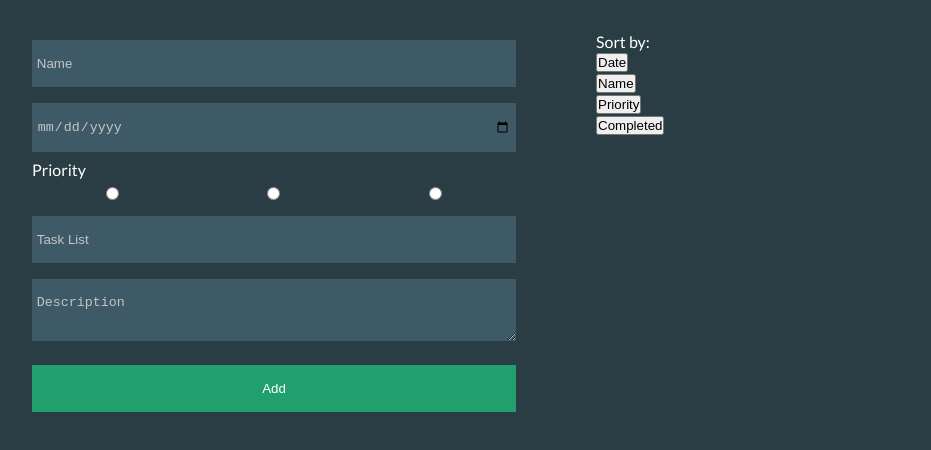
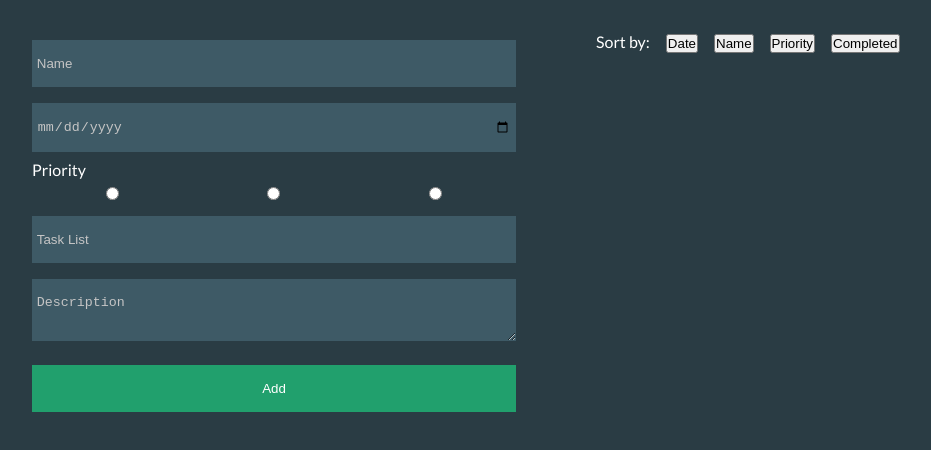
Before and after one commit to Muiqqq/Deadline-App-Frontend, a React (Create React App) app in the folder deadline-app/: page / in a window 1280 px wide. Shown: the top 450 px of the page, without its empty margins (5-936 px from the left). Built offline with nearby package versions, Linux system fonts and the light colour scheme.

Commit message:
Add quick temporary css for SortComponent.

```diff
--- a/deadline-app/src/scss/Main.scss
+++ b/deadline-app/src/scss/Main.scss
@@ -86,3 +86,12 @@ ul {
     }
   }
 }
+
+// Sort component styling (temporary)
+.sortbuttonlist {
+  display: flex;
+
+  li {
+    padding-left: 1rem;
+  }
+}
```
